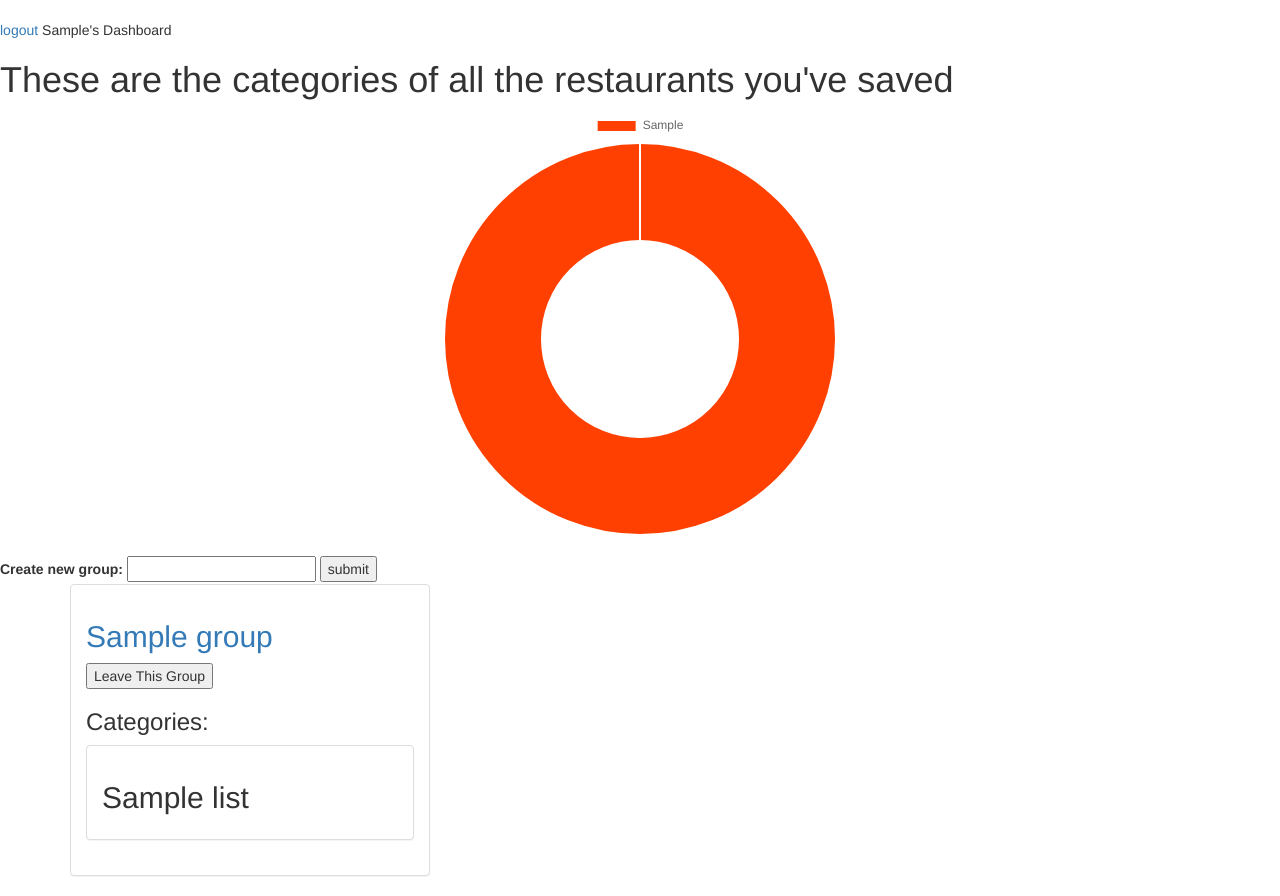
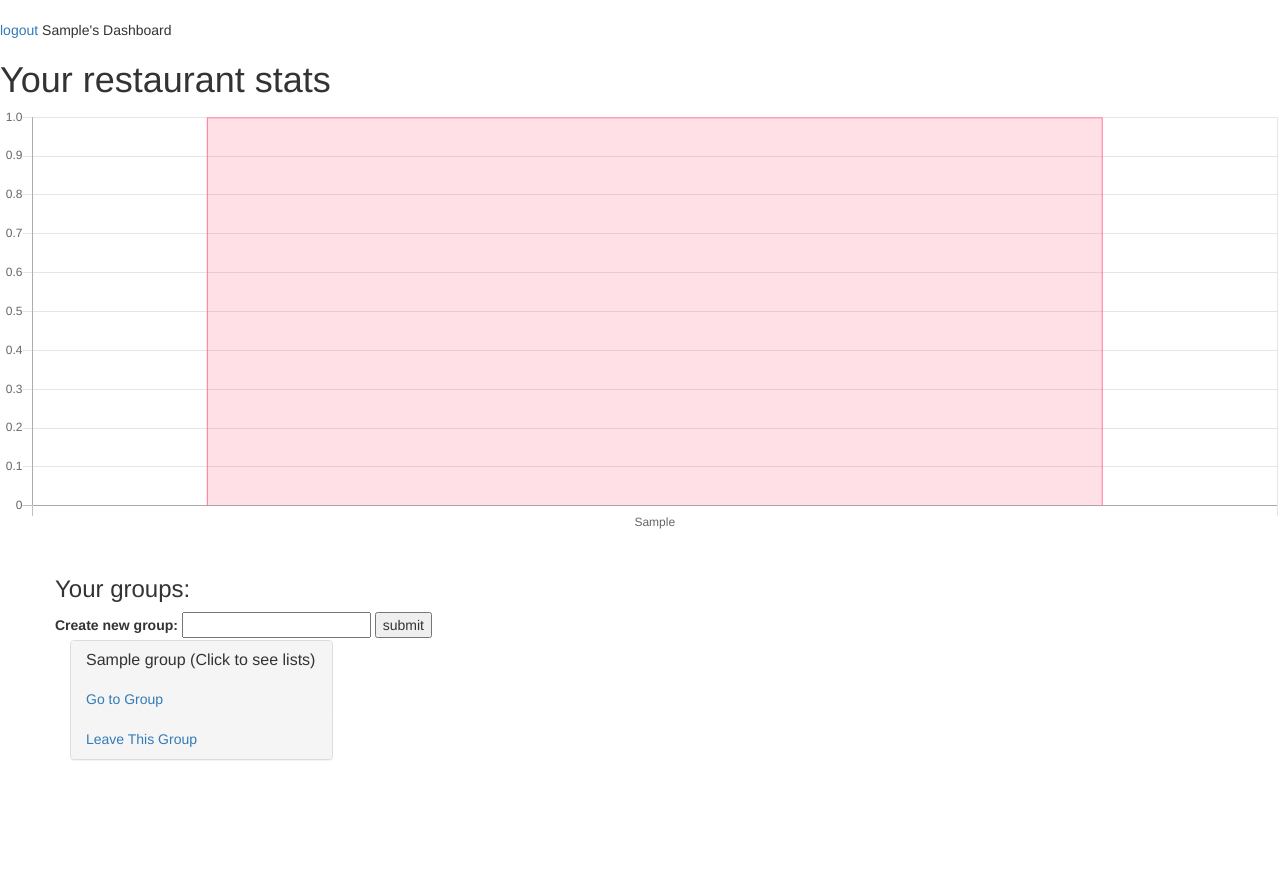
Before and after one commit to kjlundsgaard/hb-final-project, a Flask app: page / in a window 1280 px wide. Shown: the part 52-948 px from the top of the page. After the commit the page ends 812 px from the top, so only its background shows below. Run offline with Flask 2, Linux system fonts and the light colour scheme; the visitor is signed in with stand-in values (Sample User, id 1); tables that the repository leaves empty hold one stand-in row (values such as "Sample post"); some libraries are stand-ins or nearby versions.

Commit message:
cleaning up user flow and changed chart to bar graph

```diff
--- a/server.py
+++ b/server.py
@@ -370,7 +370,7 @@ def show_categories():
     user_id = session.get('user')
     user = User.query.filter_by(user_id=user_id).first()
 
-    colors = ['ff4000', 'ff8000', 'ffbf00', 'ffff00', '80ff00', '00ffbf', '00bfff', '0000ff', 'bf00ff', 'ff0080', 'ff0000']
+    # colors = ['ff4000', 'ff8000', 'ffbf00', 'ffff00', '80ff00', '00ffbf', '00bfff', '0000ff', 'bf00ff', 'ff0080', 'ff0000']
 
     categories = {}
 
@@ -393,9 +393,13 @@ def show_categories():
         'labels': [],
         'datasets': [
             {
+                'label': "Number of Restaurants by Category",
                 'data': [],
-                'backgroundColor': [],
-                'hoverBackgroundColor': []
+                'backgroundColor': "rgba(255,99,132,0.2)",
+                'borderColor': "rgba(255,99,132,1)",
+                'borderWidth': 1,
+                'hoverBackgroundColor': "rgba(255,99,132,0.4)",
+                'hoverBorderColor': "rgba(255,99,132,1)",
             }]
     }
 
@@ -403,8 +407,8 @@ def show_categories():
     for key, val in categories.items():
         data['labels'].append(key)
         data['datasets'][0]['data'].append(val)
-        data['datasets'][0]['backgroundColor'].append("#" + colors[i % len(colors)])
-        data['datasets'][0]['hoverBackgroundColor'].append("black")
+        # data['datasets'][0]['backgroundColor'].append("#" + colors[i % len(colors)])
+        # data['datasets'][0]['hoverBackgroundColor'].append("black")
         i = i + 1
 
     # print data
--- a/static/js/chart.js
+++ b/static/js/chart.js
@@ -1,5 +1,16 @@
 var options = {
-  responsive: true
+  responsive: true,
+  legend: {
+    display: false
+  },
+  scales: {
+        yAxes: [{
+            display: true,
+            ticks: {
+                beginAtZero: true   // minimum value will be 0.
+            }
+        }]
+    }
 };
 
 // Make Donut Chart of percent of different types of Melons
@@ -7,7 +18,7 @@ var ctx = $("#myChart").get(0).getContext("2d");
 
 $.get("/categories.json", function (data) {
     var myDoughnutChart = new Chart(ctx, {
-        type: 'doughnut',
+        type: 'bar',
         data: data,
         options: options
     });
--- a/templates/dashboard.html
+++ b/templates/dashboard.html
@@ -9,31 +9,54 @@
 {{ user.fname }}'s Dashboard
 
 <div class="category-chart">
-    <h1>These are the categories of all the restaurants you've saved</h1>
+    <h1>Your restaurant stats</h1>
     <canvas id="myChart" style={width: 100px;, height=100px;}></canvas>
 </div>
 <br>
 
+
+
+<!-- BELOW IS COLLAPSIBLE STUFF FOR CSS -->
+
+<div  class="container">
+    <div class="row">
+        <h3>Your groups:</h3>
         <form action='/new-group' method='POST'>
             <label for="new-group">Create new group:</label>
             <input type="text" name="group" id="new-group">
             <input type="submit" value="submit">
         </form>
-<div  class="container">
-    <div class="row">
         {% for group in user.groups %}
-        <div class="col-xs-6 col-sm-4">
+        <div class="col-xs-6 col-sm-3">
+            <div class="panel-group" id="accordion" role="tablist" aria-multiselectable="true">
                 <div class="panel panel-default">
-            <div class="panel-body">
-            <a href="groups/{{ group.group_id }}"><h2>{{ group.group_name }}</h2></a>
-            <button class="leave-group" data-groupid="{{ group.group_id }}">Leave This Group</button>
-                        <h3>Categories:</h3>
-            <div class="panel panel-default">
-                <div class="panel-body">
+                    <div class="panel-heading" role="tab" id="headingOne">
+                        <h4 class="panel-title">
+                            <a role="button" data-toggle="collapse" href="#{{ group.group_id }}" aria-expanded="false" aria-controls="{{ group.group_id }}">
+                                {{ group.group_name }} (Click to see lists)
+                            </a>
+                        </h4>
+                    </div>
+                    <div id="{{ group.group_id }}" class="panel-collapse collapse" role="tabpanel" aria-labelledby="{{ group.group_id}}">
+                        <div class="list-group">
+                            {% if group.lists %}
+                            <ul>
                                 {% for list in group.lists %}
-                <h2>{{ list.list_name }}</h2>
+                                    <a href="lists/{{ list.list_id }}"><li class="list-group-item">{{ list.list_name }}</li></a>
                                 {% endfor %}
+                            </ul>
+                            {% else %}
+                            <ul>
+                                <li class="list-group-item">You do not have any lists for this group yet</li>
+                            </ul>
+                            {% endif %}
                         </div>
+                    </div>
+                    <div class="panel-footer">
+                        <a href="groups/{{ group.group_id }}">Go to Group</a>
+                    </div>
+                    <div class="panel-footer">
+                        <a role="button" class="leave-group" data-groupid="{{ group.group_id }}">Leave This Group</a>
                     </div>
                 </div>
             </div>
@@ -41,6 +64,9 @@
         {% endfor %}
     </div>
 </div>
+<!-- END COLLAPSIBLE CODE, ADD THE -->
+
+
 
 {% endif %}
 <script src="https://ajax.googleapis.com/ajax/libs/jquery/1.12.2/jquery.min.js"></script>
```
Also changed, not shown: templates/group_view.html (+23 -16 lines). Lines whose indentation alone changed are shown as unchanged.
